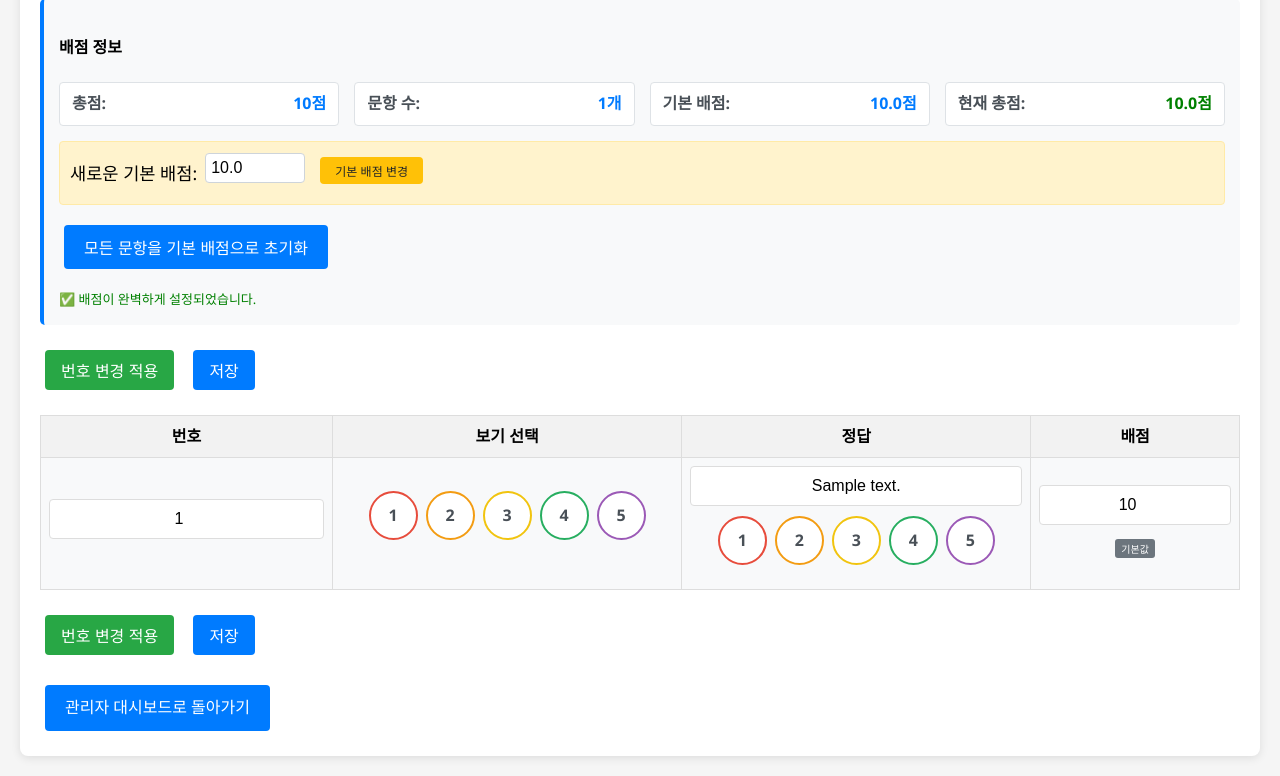
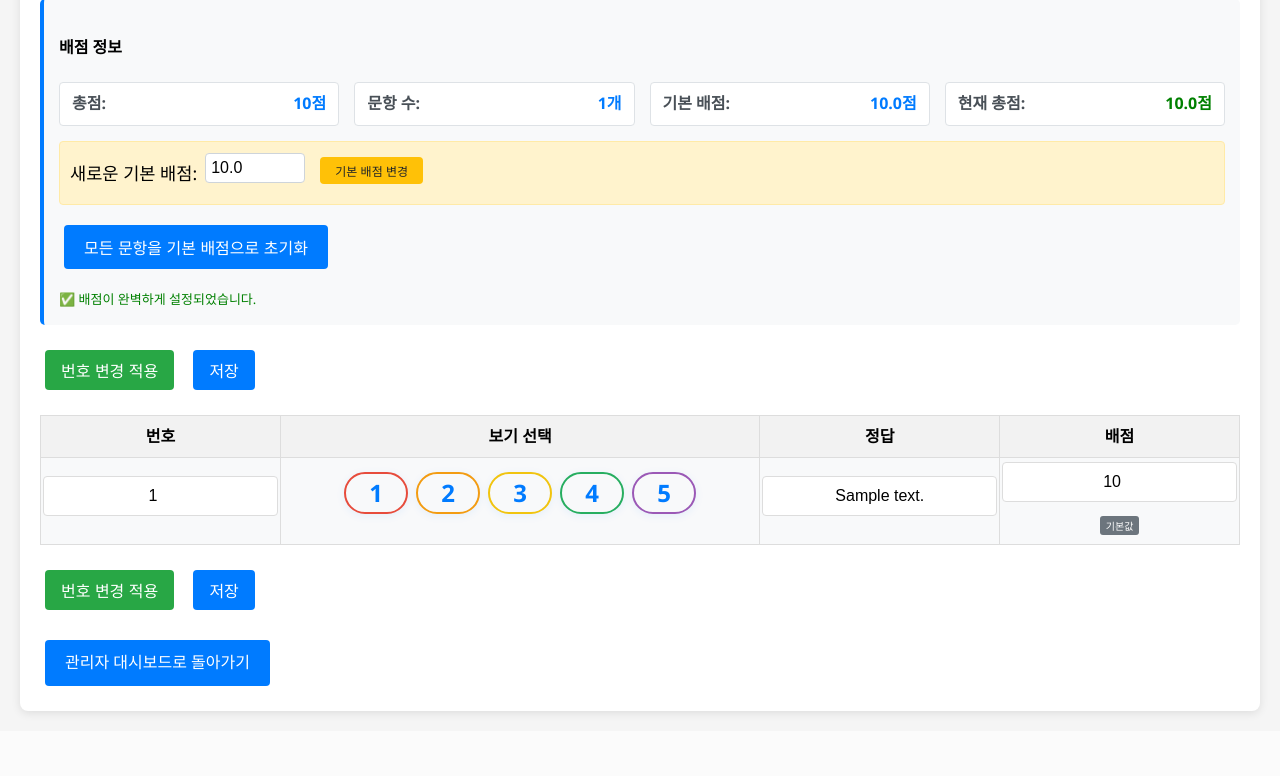
Before and after one commit to judgecho/JS-ver9, a Flask app: page /edit_exam/1 in a window 1280 px wide. Shown: the part 448-1224 px from the top of the page. After the commit the page ends 1164 px from the top, so only its background shows below. Run offline with Flask 3, Linux system fonts and the light colour scheme; the visitor is signed in with stand-in values (Sample User, id 1); tables that the repository leaves empty hold one stand-in row (values such as "Sample post").

Commit message:
테이블 폭/버튼 UI 개선: 번호정답배점 좁게, 보기 선택 넓게, 버튼 타원형+큰 숫자

```diff
--- a/templates/edit_exam.html
+++ b/templates/edit_exam.html
@@ -17,34 +17,30 @@
         .question-table th {
             background-color: #f2f2f2;
         }
-        .number-input {
-            width: 30px;
+        .number-input, .answer-input, .score-input {
+            width: 48px;
             text-align: center;
-            font-size: 11px;
-            padding: 3px;
+            font-size: 1.3em;
+            padding: 4px 2px;
+            border-radius: 6px;
         }
-        .score-input {
-            width: 50px;
-            text-align: center;
-            font-size: 11px;
-            padding: 3px;
+        .question-table td.number-col, .question-table td.answer-col, .question-table td.score-col {
+            width: 60px;
+            min-width: 48px;
+            max-width: 70px;
+            padding: 4px 2px;
         }
-        .answer-input {
-            width: 40px;
-            text-align: center;
-            font-size: 11px;
-            padding: 3px;
-            border: 1px solid #ced4da;
-            border-radius: 3px;
-        }
-        .choice-input {
-            width: 200px;
+        .question-table td.choices-col {
+            min-width: 260px;
+            width: 40%;
+            padding: 8px 10px;
         }
         .choices-edit {
             display: flex;
             flex-direction: row;
-            gap: 4px;
+            gap: 18px;
             justify-content: center;
+            align-items: center;
         }
         .action-buttons {
             margin: 20px 0;
@@ -185,65 +181,26 @@
             align-items: center;
             justify-content: center;
             cursor: pointer;
-            border: 2px solid #dee2e6;
-            border-radius: 50%;
-            width: 45px;
-            height: 45px;
-            background: #fff;
-            transition: all 0.3s ease;
-            position: relative;
+            border: 2.5px solid #007bff;
+            border-radius: 22px;
+            width: 60px;
+            height: 38px;
+            background: #f8f9fa;
+            transition: all 0.2s;
             font-weight: bold;
-            font-size: 16px;
-            color: #495057;
-            user-select: none;
-            -webkit-user-select: none;
-            -moz-user-select: none;
-            -ms-user-select: none;
+            font-size: 1.5em;
+            color: #007bff;
+            box-shadow: 0 2px 8px rgba(0,123,255,0.08);
         }
-        .choice-btn:hover {
-            border: 2.5px solid #007bff;
-            transform: scale(1.1);
-            box-shadow: 0 4px 8px rgba(0,123,255,0.3);
-            background: linear-gradient(135deg, #e3f2fd, #bbdefb);
-        }
-        .choice-btn.selected {
-            border: 2.5px solid #007bff;
-            background: linear-gradient(135deg, #007bff, #0056b3);
-            color: white;
-            box-shadow: 0 0 0 3px rgba(0,123,255,0.3), 0 4px 12px rgba(0,123,255,0.4);
-            transform: scale(1.05);
-        }
-        .choice-btn.selected::after {
-            content: '✓';
-            position: absolute;
-            top: -2px;
-            right: -2px;
-            background: #28a745;
-            color: white;
-            border-radius: 50%;
-            width: 18px;
-            height: 18px;
-            font-size: 11px;
-            display: flex;
-            align-items: center;
-            justify-content: center;
-            animation: bounceIn 0.5s ease;
-        }
-        @keyframes bounceIn {
-            0% { transform: scale(0); opacity: 0; }
-            50% { transform: scale(1.2); }
-            100% { transform: scale(1); opacity: 1; }
-        }
-        @keyframes pulse {
-            0% { transform: scale(1); }
-            50% { transform: scale(1.05); }
-            100% { transform: scale(1); }
-        }
-        .choice-btn.selected {
-            animation: pulse 2s infinite;
+        .choice-btn:hover, .choice-btn.selected {
+            background: linear-gradient(135deg, #007bff 60%, #0056b3 100%);
+            color: #fff;
+            border-color: #0056b3;
+            box-shadow: 0 4px 16px rgba(0,123,255,0.18);
+            transform: scale(1.08);
         }
         .choice-btn:active {
-            transform: scale(0.95);
+            transform: scale(0.98);
         }
         .choice-btn:nth-child(1) { border-color: #e74c3c; }
         .choice-btn:nth-child(1):hover { border-color: #c0392b; background: linear-gradient(135deg, #ffebee, #ffcdd2); }
@@ -341,17 +298,17 @@
             <div class="table-responsive">
                 <table class="question-table">
                     <tr>
-                        <th>번호</th>
-                        <th>보기 선택</th>
-                        <th>정답</th>
-                        <th>배점</th>
+                        <th class="number-col">번호</th>
+                        <th class="choices-col">보기 선택</th>
+                        <th class="answer-col">정답</th>
+                        <th class="score-col">배점</th>
                     </tr>
                     {% for q in questions %}
                     <tr data-qid="{{ q.id }}">
-                        <td style="text-align: center;">
+                        <td class="number-col" style="text-align: center;">
                             <input type="number" name="number_{{ q.id }}" value="{{ q.question_number or loop.index }}" class="number-input">
                         </td>
-                        <td>
+                        <td class="choices-col">
                           <div class="choices-edit answer-choices" data-qid="{{q.id}}">
                             {% for i in range(1, 6) %}
                             <label class="choice-btn {% if q.answer == i|string %}selected{% endif %}" data-choice="{{i}}">
@@ -361,19 +318,12 @@
                             {% endfor %}
                           </div>
                         </td>
-                        <td style="text-align: center;">
+                        <td class="answer-col" style="text-align: center;">
                             <input type="text" name="answer_{{ q.id }}" value="{{ q.answer or '' }}"
                                    class="answer-input" placeholder="정답"
-                                   title="정답을 직접 입력하거나 아래 보기를 클릭하세요">
-                            <div class="choices-edit answer-choices" data-qid="{{q.id}}">
-                                {% for i in range(1, 6) %}
-                                <label class="choice-btn {% if q.answer == i|string %}selected{% endif %}" data-choice="{{i}}">
-                                    {{i}}
-                                </label>
-                                {% endfor %}
-                            </div>
+                                   title="정답을 입력하세요">
                         </td>
-                        <td style="text-align: center;">
+                        <td class="score-col" style="text-align: center;">
                             <input type="number" name="score_{{ q.id }}" value="{{ q.score or 0 }}"
                                    step="0.1" min="0" max="100" class="score-input"
                                    title="개별 배점 설정 (나머지 문항은 자동 조정)">
@@ -628,30 +578,6 @@
             }
             totalInput.value = (scoreInputs.length * newDefault).toFixed(1);
         }
-
-        // 정답 선택 클릭 UI
-        document.addEventListener('DOMContentLoaded', function() {
-            document.querySelectorAll('.answer-choices').forEach(function(group) {
-                group.querySelectorAll('.choice-btn').forEach(function(btn) {
-                    btn.addEventListener('click', function(e) {
-                        e.preventDefault();
-                        const qid = group.getAttribute('data-qid');
-                        const choice = this.getAttribute('data-choice');
-
-                        // 모든 선택 해제
-                        group.querySelectorAll('.choice-btn').forEach(b => b.classList.remove('selected'));
-                        // 선택 표시
-                        this.classList.add('selected');
-
-                        // 정답 입력 필드에 값 설정
-                        const answerInput = document.querySelector(`input[name="answer_${qid}"]`);
-                        if (answerInput) {
-                            answerInput.value = choice;
-                        }
-                    });
-                });
-            });
-        });
     </script>
 </body>
 </html>
```
